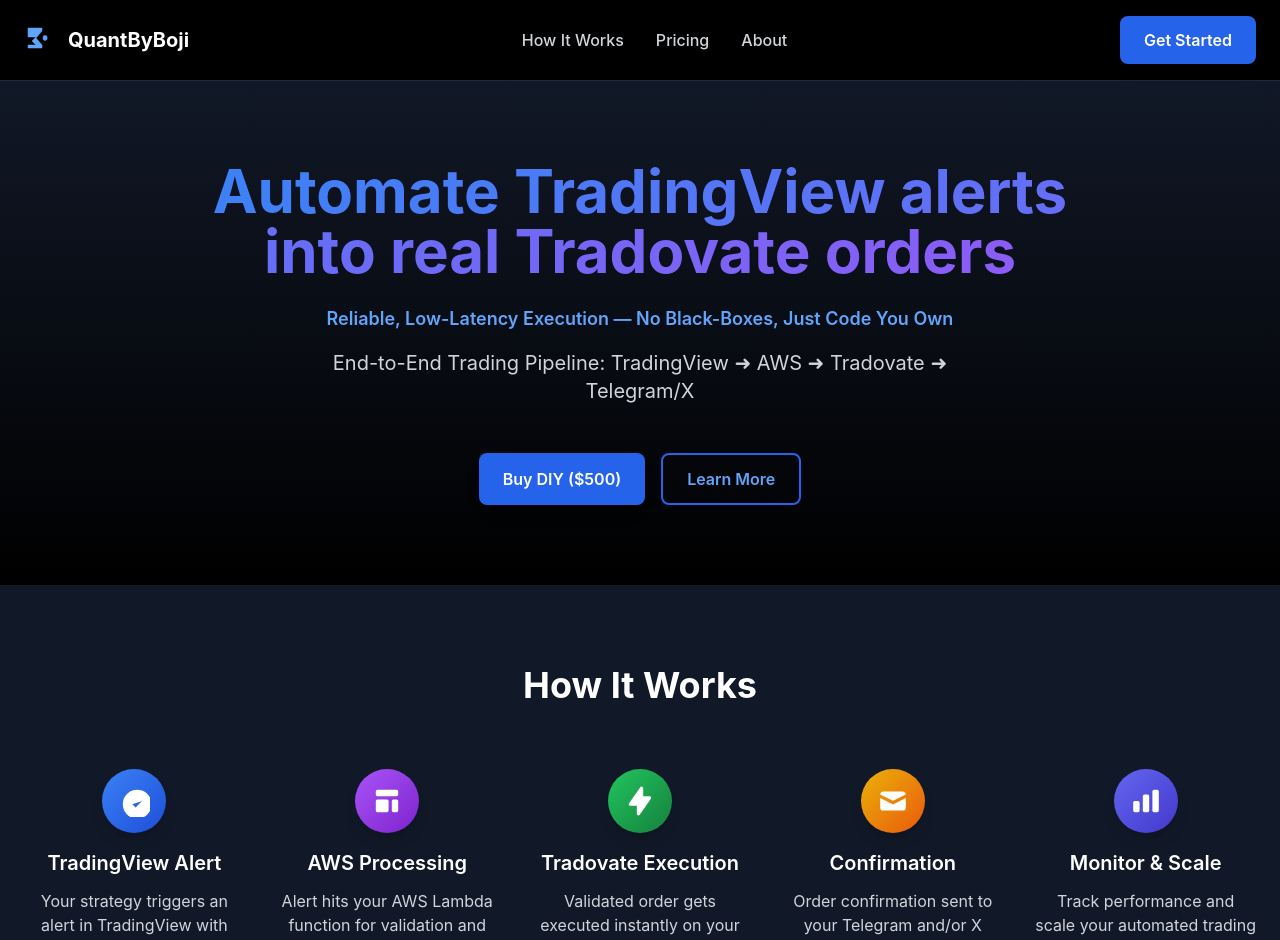
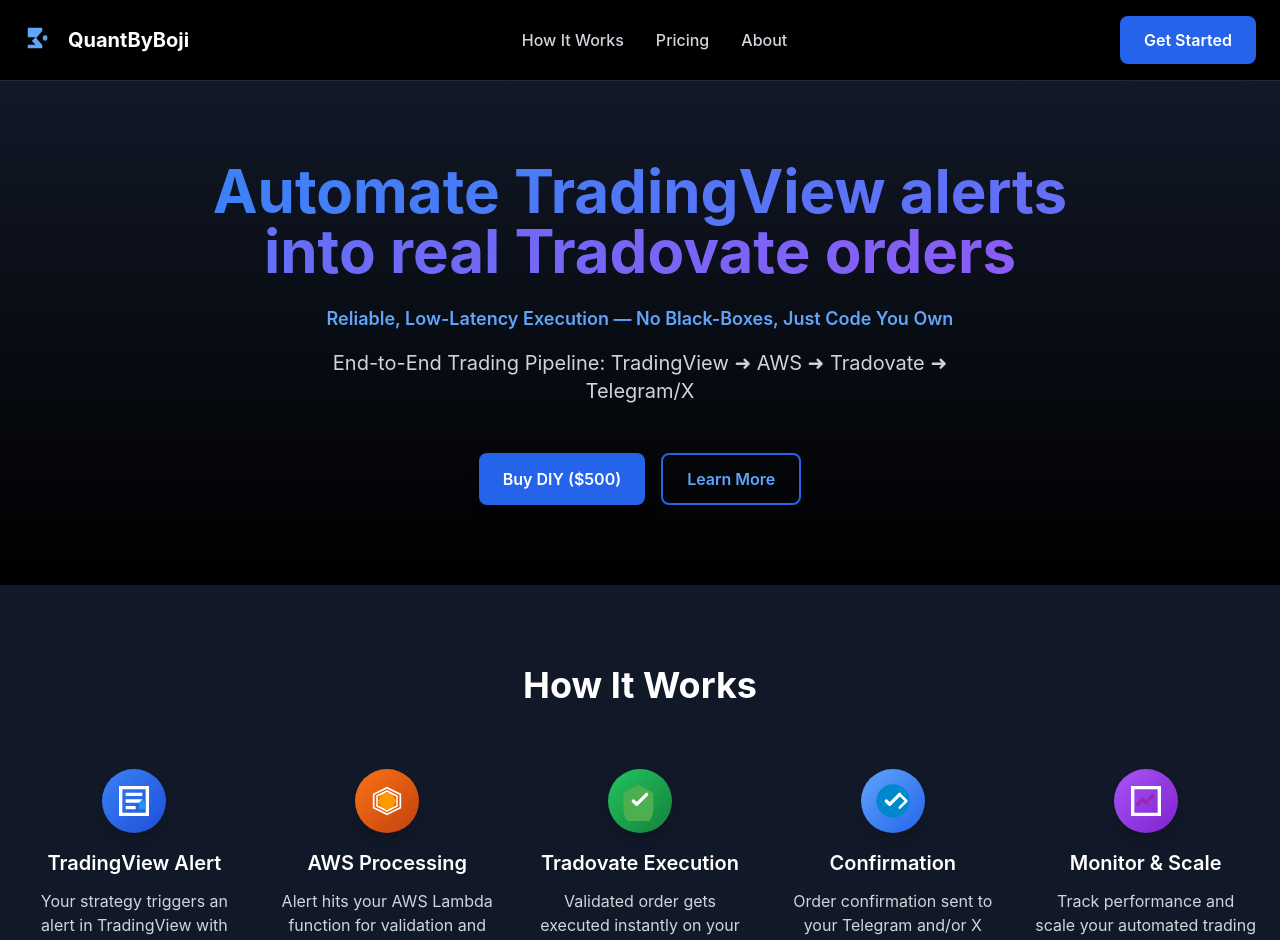
Before and after one commit to Arash6771/quant-by-boji-site, a Next.js app: page / in a window 1280 px wide. Shown: the top 940 px of the page. Built offline with nearby package versions, Linux system fonts and the light colour scheme.

Commit message:
Update headline and workflow icons with brand-inspired designs

```diff
--- a/app/page.tsx
+++ b/app/page.tsx
@@ -75,17 +75,19 @@
           <div className="grid md:grid-cols-5 gap-8">
             <div className="text-center group">
               <div className="bg-gradient-to-br from-blue-500 to-blue-700 text-white rounded-full w-16 h-16 flex items-center justify-center mx-auto mb-4 shadow-lg group-hover:scale-110 transition-transform">
-                <svg className="w-8 h-8" fill="currentColor" viewBox="0 0 20 20">
-                  <path d="M9 12l2 2 4-4m6 2a9 9 0 11-18 0 9 9 0 0118 0z"/>
+                <svg className="w-10 h-10" fill="currentColor" viewBox="0 0 24 24">
+                  <path d="M3 3h18v18H3V3zm2 2v14h14V5H5zm2 2h10v2H7V7zm0 4h10v2H7v-2zm0 4h6v2H7v-2z"/>
+                  <path d="M15 13l2-2 2 2v4h-4v-4z" fill="#2196F3"/>
                 </svg>
               </div>
               <h3 className="text-xl font-semibold mb-3 text-white">TradingView Alert</h3>
               <p className="text-gray-300">Your strategy triggers an alert in TradingView with your custom webhook URL</p>
             </div>
             <div className="text-center group">
-              <div className="bg-gradient-to-br from-purple-500 to-purple-700 text-white rounded-full w-16 h-16 flex items-center justify-center mx-auto mb-4 shadow-lg group-hover:scale-110 transition-transform">
-                <svg className="w-8 h-8" fill="currentColor" viewBox="0 0 20 20">
-                  <path d="M3 4a1 1 0 011-1h12a1 1 0 011 1v2a1 1 0 01-1 1H4a1 1 0 01-1-1V4zM3 10a1 1 0 011-1h6a1 1 0 011 1v6a1 1 0 01-1 1H4a1 1 0 01-1-1v-6zM14 9a1 1 0 00-1 1v6a1 1 0 001 1h2a1 1 0 001-1v-6a1 1 0 00-1-1h-2z"/>
+              <div className="bg-gradient-to-br from-orange-500 to-orange-700 text-white rounded-full w-16 h-16 flex items-center justify-center mx-auto mb-4 shadow-lg group-hover:scale-110 transition-transform">
+                <svg className="w-10 h-10" fill="currentColor" viewBox="0 0 24 24">
+                  <path d="M6.5 12L9 7h6l2.5 5L15 17H9l-2.5-5z" fill="#FF9900"/>
+                  <path d="M12 4l8 4v8l-8 4-8-4V8l8-4zm0 2L6 9v6l6 3 6-3V9l-6-3z" stroke="currentColor" strokeWidth="1" fill="none"/>
                 </svg>
               </div>
               <h3 className="text-xl font-semibold mb-3 text-white">AWS Processing</h3>
@@ -93,27 +95,34 @@
             </div>
             <div className="text-center group">
               <div className="bg-gradient-to-br from-green-500 to-green-700 text-white rounded-full w-16 h-16 flex items-center justify-center mx-auto mb-4 shadow-lg group-hover:scale-110 transition-transform">
-                <svg className="w-8 h-8" fill="currentColor" viewBox="0 0 20 20">
-                  <path fillRule="evenodd" d="M11.3 1.046A1 1 0 0112 2v5h4a1 1 0 01.82 1.573l-7 10A1 1 0 018 18v-5H4a1 1 0 01-.82-1.573l7-10a1 1 0 011.12-.38z" clipRule="evenodd"/>
+                <svg className="w-10 h-10" fill="currentColor" viewBox="0 0 24 24">
+                  <path d="M12 2L2 7v10c0 5.55 3.84 9.74 9 11 5.16-1.26 9-5.45 9-11V7l-10-5z" fill="#4CAF50"/>
+                  <path d="M8 12l2 2 6-6" stroke="white" strokeWidth="2" fill="none" strokeLinecap="round" strokeLinejoin="round"/>
                 </svg>
               </div>
               <h3 className="text-xl font-semibold mb-3 text-white">Tradovate Execution</h3>
               <p className="text-gray-300">Validated order gets executed instantly on your Tradovate account</p>
             </div>
             <div className="text-center group">
-              <div className="bg-gradient-to-br from-yellow-500 to-orange-600 text-white rounded-full w-16 h-16 flex items-center justify-center mx-auto mb-4 shadow-lg group-hover:scale-110 transition-transform">
-                <svg className="w-8 h-8" fill="currentColor" viewBox="0 0 20 20">
-                  <path d="M2.003 5.884L10 9.882l7.997-3.998A2 2 0 0016 4H4a2 2 0 00-1.997 1.884z"/>
-                  <path d="M18 8.118l-8 4-8-4V14a2 2 0 002 2h12a2 2 0 002-2V8.118z"/>
+              <div className="bg-gradient-to-br from-blue-400 to-blue-600 text-white rounded-full w-16 h-16 flex items-center justify-center mx-auto mb-4 shadow-lg group-hover:scale-110 transition-transform">
+                <svg className="w-10 h-10" fill="currentColor" viewBox="0 0 24 24">
+                  <path d="M12 2C6.48 2 2 6.48 2 12s4.48 10 10 10 10-4.48 10-10S17.52 2 12 2z" fill="#0088CC"/>
+                  <path d="M8 12l2 2 6-6" stroke="white" strokeWidth="2" fill="none" strokeLinecap="round" strokeLinejoin="round"/>
+                  <path d="M16 8l4 4-4 4" stroke="white" strokeWidth="1.5" fill="none" strokeLinecap="round" strokeLinejoin="round"/>
                 </svg>
               </div>
               <h3 className="text-xl font-semibold mb-3 text-white">Confirmation</h3>
               <p className="text-gray-300">Order confirmation sent to your Telegram and/or X (Twitter) account</p>
             </div>
             <div className="text-center group">
-              <div className="bg-gradient-to-br from-indigo-500 to-indigo-700 text-white rounded-full w-16 h-16 flex items-center justify-center mx-auto mb-4 shadow-lg group-hover:scale-110 transition-transform">
-                <svg className="w-8 h-8" fill="currentColor" viewBox="0 0 20 20">
-                  <path d="M2 11a1 1 0 011-1h2a1 1 0 011 1v5a1 1 0 01-1 1H3a1 1 0 01-1-1v-5zM8 7a1 1 0 011-1h2a1 1 0 011 1v9a1 1 0 01-1 1H9a1 1 0 01-1-1V7zM14 4a1 1 0 011-1h2a1 1 0 011 1v12a1 1 0 01-1 1h-2a1 1 0 01-1-1V4z"/>
+              <div className="bg-gradient-to-br from-purple-500 to-purple-700 text-white rounded-full w-16 h-16 flex items-center justify-center mx-auto mb-4 shadow-lg group-hover:scale-110 transition-transform">
+                <svg className="w-10 h-10" fill="currentColor" viewBox="0 0 24 24">
+                  <path d="M3 3v18h18V3H3zm16 16H5V5h14v14z"/>
+                  <path d="M7 14l3-3 2 2 4-4" stroke="#9C27B0" strokeWidth="2" fill="none" strokeLinecap="round" strokeLinejoin="round"/>
+                  <circle cx="7" cy="14" r="1" fill="#9C27B0"/>
+                  <circle cx="10" cy="11" r="1" fill="#9C27B0"/>
+                  <circle cx="12" cy="13" r="1" fill="#9C27B0"/>
+                  <circle cx="16" cy="9" r="1" fill="#9C27B0"/>
                 </svg>
               </div>
               <h3 className="text-xl font-semibold mb-3 text-white">Monitor & Scale</h3>
```
